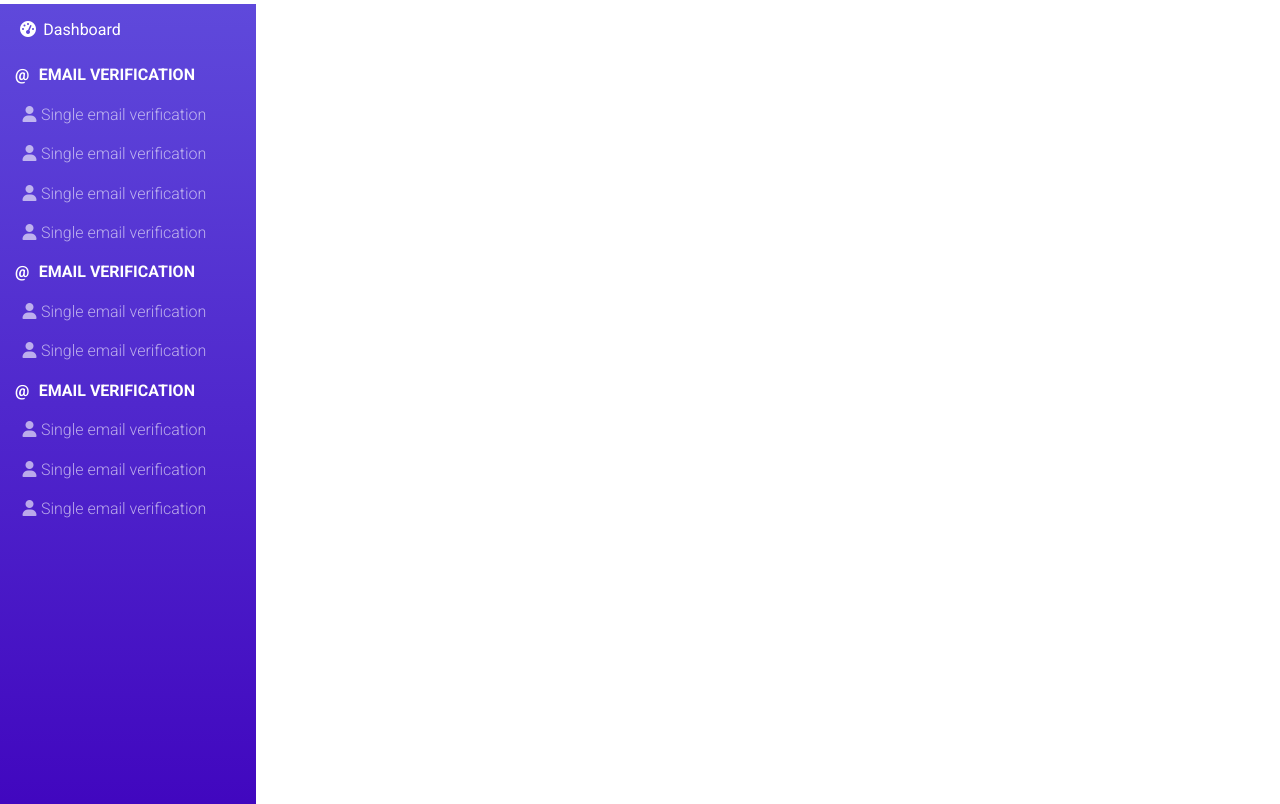
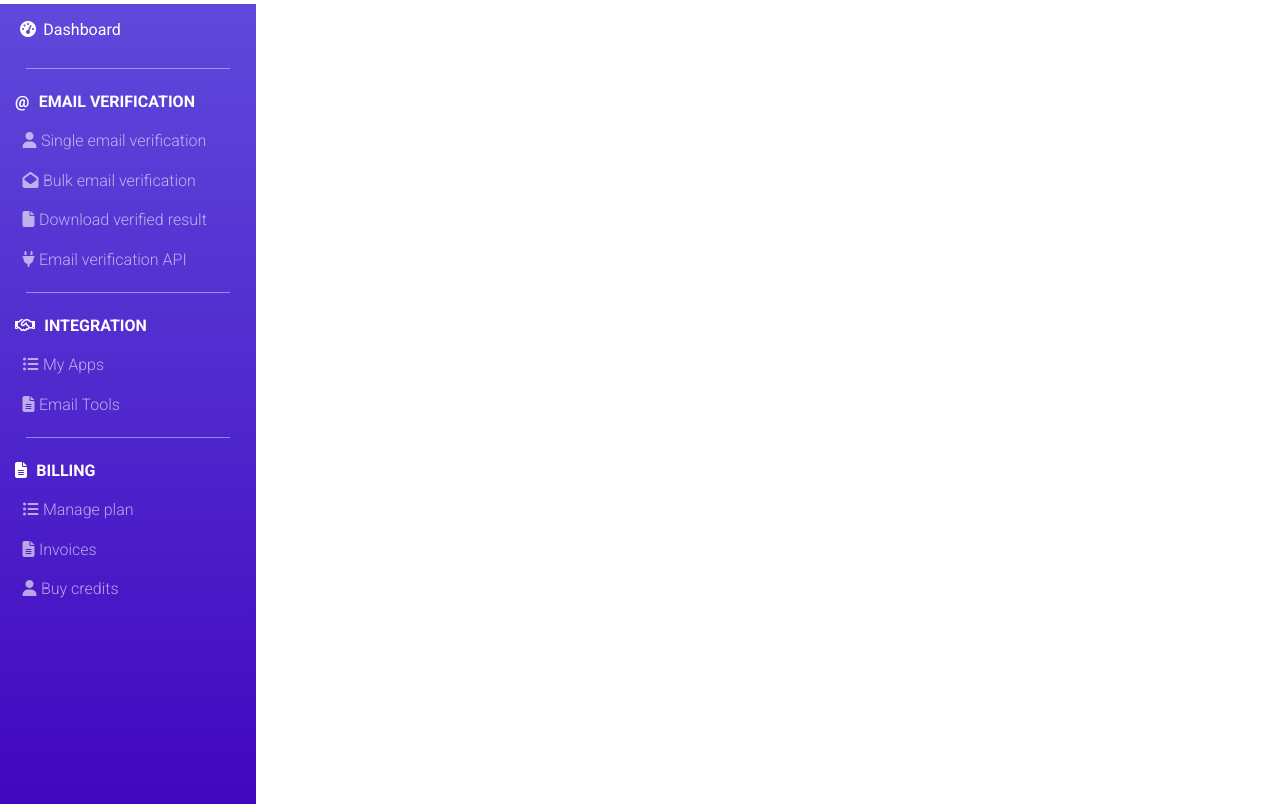
Before and after one commit to a1nukarsh/Email-Verification-Page, a plain HTML site: page index.html in a window 1280 px wide. Shown: the part 72-876 px from the top of the page. Drawn offline with Linux system fonts and the light colour scheme.

Commit message:
dashboard complete

```diff
--- a/index.html
+++ b/index.html
@@ -62,6 +62,7 @@
                             </div>
                         </div>
                     </div>
+                    <div class="db-hr"></div>
                     <div class="db-2">
                         <div class="db-2-i">
                             <div class="db-head">
@@ -76,71 +77,73 @@
                             </div>
                             <div class="db-sub-head">
                                 <a href="#">
-                                    <p><i class="fa fa-user"></i></p>
-                                    <p>Single email verification</p>
+                                    <p><i class="fa fa-envelope-open"></i></p>
+                                    <p>Bulk email verification</p>
+                                </a>
+                            </div>
+                            <div class="db-sub-head">
+                                <a href="#">
+                                    <p><i class="fa fa-file"></i></p>
+                                    <p>Download verified result</p>
+                                </a>
+                            </div>
+                            <div class="db-sub-head">
+                                <a href="#">
+                                    <p><i class="fa fa-plug"></i></p>
+                                    <p>Email verification API</p>
+                                </a>
+                            </div>
+                        </div>
+                    </div>
+                    <div class="db-hr"></div>
+                    <div class="db-3">
+                        <div class="db-3-i">
+                            <div class="db-head">
+                                <p><i class="fa fa-handshake-o"></i></p>
+                                <p>INTEGRATION</p>
+                            </div>
+                            <div class="db-sub-head">
+                                <a href="#">
+                                    <p><i class="fa fa-list-ul"></i></p>
+                                    <p>My Apps</p>
+                                </a>
+                            </div>
+                            <div class="db-sub-head">
+                                <a href="#">
+                                    <p><i class="fa fa-file-text"></i></p>
+                                    <p>Email Tools</p>
+                                </a>
+                            </div>
+                        </div>
+                    </div>
+                    <div class="db-hr"></div>
+                    <div class="db-4">
+                        <div class="db-4-i">
+                            <div class="db-head">
+                                <p><i class="fa fa-file-text"></i></p>
+                                <p>BILLING</p>
+                            </div>
+                            <div class="db-sub-head">
+                                <a href="#">
+                                    <p><i class="fa fa-list-ul"></i></p>
+                                    <p>Manage plan</p>
+                                </a>
+                            </div>
+                            <div class="db-sub-head">
+                                <a href="#">
+                                    <p><i class="fa fa-file-text"></i></p>
+                                    <p>Invoices</p>
                                 </a>
                             </div>
                             <div class="db-sub-head">
                                 <a href="#">
                                     <p><i class="fa fa-user"></i></p>
-                                    <p>Single email verification</p>
-                                </a>
-                            </div>
-                            <div class="db-sub-head">
-                                <a href="#">
-                                    <p><i class="fa fa-user"></i></p>
-                                    <p>Single email verification</p>
+                                    <p>Buy credits</p>
                                 </a>
                             </div>
                         </div>
                     </div>
-                    <div class="db-3">
-                        <div class="db-3-i">
-                            <div class="db-head">
-                                <p>@</p>
-                                <p>EMAIL VERIFICATION</p>
-                            </div>
-                            <div class="db-sub-head">
-                                <a href="#">
-                                    <p><i class="fa fa-user"></i></p>
-                                    <p>Single email verification</p>
-                                </a>
-                            </div>
-                            <div class="db-sub-head">
-                                <a href="#">
-                                    <p><i class="fa fa-user"></i></p>
-                                    <p>Single email verification</p>
-                                </a>
-                            </div>
-                        </div>
-                    </div>
-                    <div class="db-4">
-                        <div class="db-4-i">
-                            <div class="db-head">
-                                <p>@</p>
-                                <p>EMAIL VERIFICATION</p>
-                            </div>
-                            <div class="db-sub-head">
-                                <a href="#">
-                                    <p><i class="fa fa-user"></i></p>
-                                    <p>Single email verification</p>
-                                </a>
-                            </div>
-                            <div class="db-sub-head">
-                                <a href="#">
-                                    <p><i class="fa fa-user"></i></p>
-                                    <p>Single email verification</p>
-                                </a>
-                            </div>
-                            <div class="db-sub-head">
-                                <a href="#">
-                                    <p><i class="fa fa-user"></i></p>
-                                    <p>Single email verification</p>
-                                </a>
-                            </div>
-                        </div>
-                    </div>
-                </div>
+                </>
             </div>
             <div class="verification-page">
                 <div class="verification-page-i">
--- a/style.css
+++ b/style.css
@@ -164,4 +164,9 @@ body{
 .db-sub-head a:hover{
   color: white;
 }
+.db-hr{
+  width: 80%;
+  border-top: 0.5px solid rgba(255, 255, 255, 0.432);
+  margin: 5% auto;
+}
 /*------------------------------------- VERIFICATION PAGE -------------------------------------*/
```
